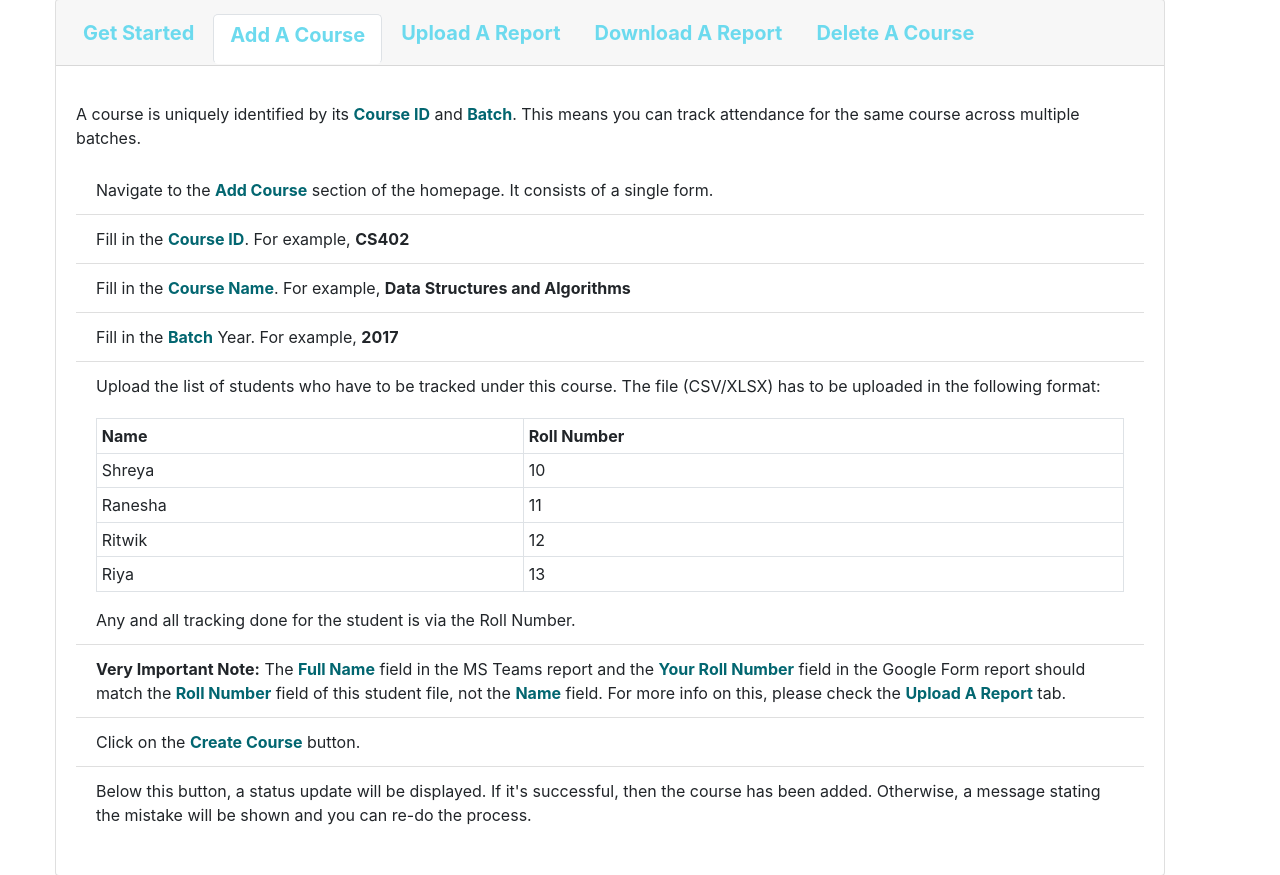
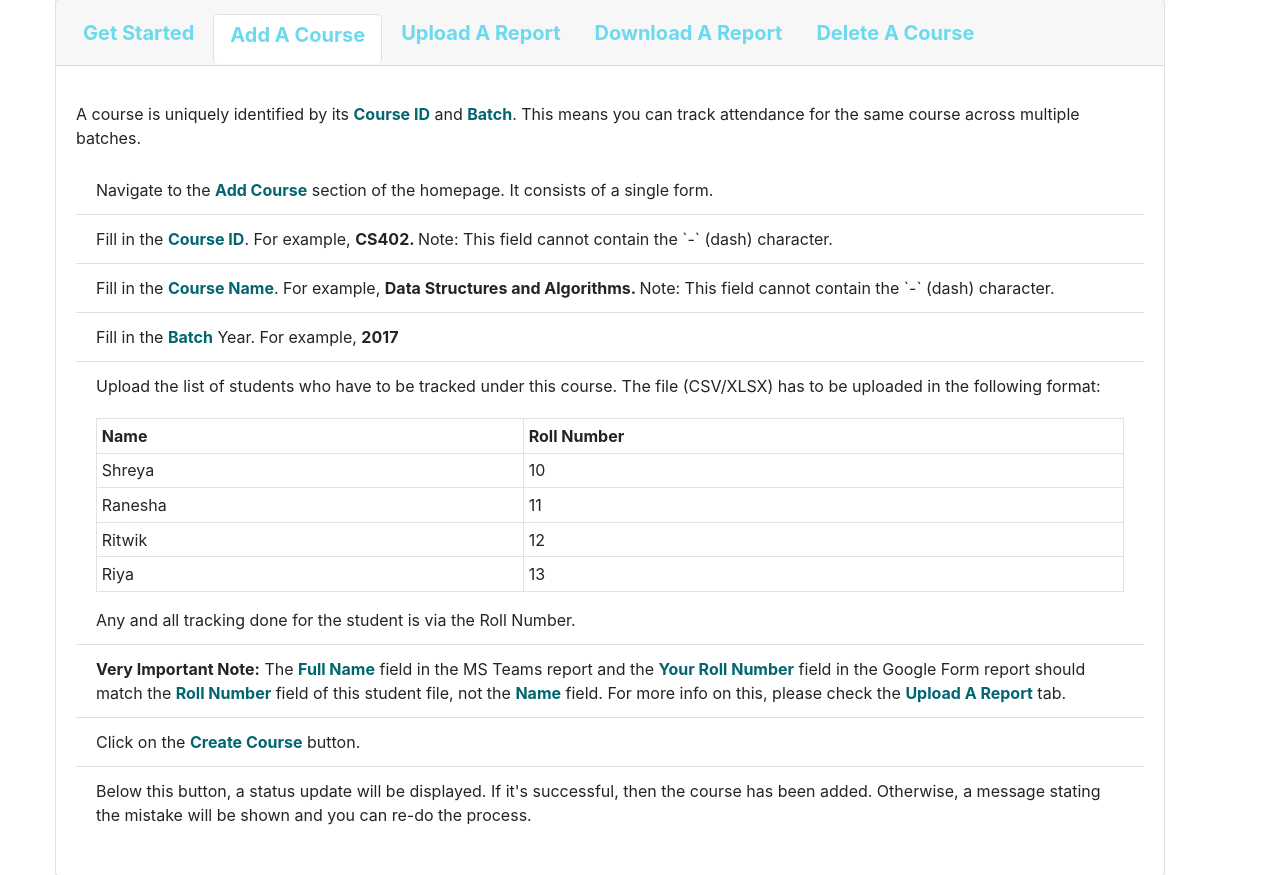
Before and after one commit to Shreya-7/Attendance-Tracker, a Flask app: page /help in a window 1280 px wide, after a click on "Add A Course". Shown: the part 101-976 px from the top of the page. Run offline with Flask 2, Linux system fonts and the light colour scheme; some libraries are stand-ins or nearby versions.

Commit message:
bug fixes and updates

```diff
--- a/app.py
+++ b/app.py
@@ -400,13 +400,29 @@ def add_course():
     file_path = os.path.join(app.config['UPLOAD_FOLDER'], file.filename)
     file.save(file_path)
 
+    # upload the file to dropbox
+    db_obj.save_file_dropbox(file_path, file.filename)
+
+    filename, extension = file.filename.split('.')
+
+    generic_file_obj = UploadedFile(file_path, file.filename, db_obj)
+
+    # check the extension of the file
+    check_extension_result = generic_file_obj.check_extension()
+    if check_extension_result != True:
+        return make_response(jsonify({
+            'error': check_extension_result
+        }), 400)
+
+    # convert the file to CSV if it is XLSX
+    if extension != 'csv':
+
+        file_path = os.path.join(
+            app.config['UPLOAD_FOLDER'], filename + ".csv")
+        generic_file_obj.convert_to_csv(result_path=file_path)
+        generic_file_obj.file_path = file_path
+
     file_obj = StudentFile(file_path, file.filename, db_obj)
-
-    filename_check = file_obj.check_extension()
-    if filename_check != True:
-        return make_response(jsonify({
-            'error': filename_check
-        }), 400)
 
     # get extracted student details from the course file
     course_students = file_obj.get_students_from_file()
--- a/db_util.py
+++ b/db_util.py
@@ -143,7 +143,6 @@ class Database:
             Get a course from MongoDB.
             :return `course`: MongoDB result minus the id
         """
-
         course = self.courses.find_one(
             {'course_id': self.course_id, 'batch': self.batch}
         )
--- a/file_util.py
+++ b/file_util.py
@@ -99,7 +99,6 @@ class UploadedFile:
 
             for row in csv_reader:
 
-                print(self.gform_headings, row)
                 if row == self.gform_headings or self.gform_headings in row:
                     return 0
                 elif row == self.teams_headings:
--- a/static/js/script.js
+++ b/static/js/script.js
@@ -18,6 +18,16 @@ document.addEventListener('DOMContentLoaded', ()=>{
         var my_form = document.forms.add_course_form;
         var formData = new FormData(my_form);
         formData.append('api', '0');
+
+        if (formData.get('course_id').indexOf('-') != -1) {
+            resultAlert('add_course_alert', 'Course ID cannot have the `-` character. Please choose something else.', 'alert-warning');
+            return false;
+        }
+
+        if (formData.get('batch').indexOf('-') != -1) {
+            resultAlert('add_course_alert', 'Batch cannot have the `-` character. Please choose something else.', 'alert-warning');
+            return false;
+        }
 
         fetch('/add_course', {
             method: 'POST',
--- a/templates/help.html
+++ b/templates/help.html
@@ -83,10 +83,12 @@
                                         Navigate to the <span class="highlight">Add Course</span> section of the homepage. It consists of a single form.
                                     </li>
                                     <li class="list-group-item">
-                                        Fill in the <span class="highlight">Course ID</span>. For example, <b>CS402</b>
+                                        Fill in the <span class="highlight">Course ID</span>. For example, <b>CS402.  </b>
+                                        Note:  This field cannot contain the `-` (dash) character.
                                     </li>
                                     <li class="list-group-item">
-                                        Fill in the <span class="highlight">Course Name</span>. For example, <b>Data Structures and Algorithms</b>
+                                        Fill in the <span class="highlight">Course Name</span>. For example, <b>Data Structures and Algorithms.  </b>
+                                        Note: This field cannot contain the `-` (dash) character.
                                     </li>
                                     <li class="list-group-item">
                                         Fill in the <span class="highlight">Batch</span> Year. For example, <b>2017</b>
```
